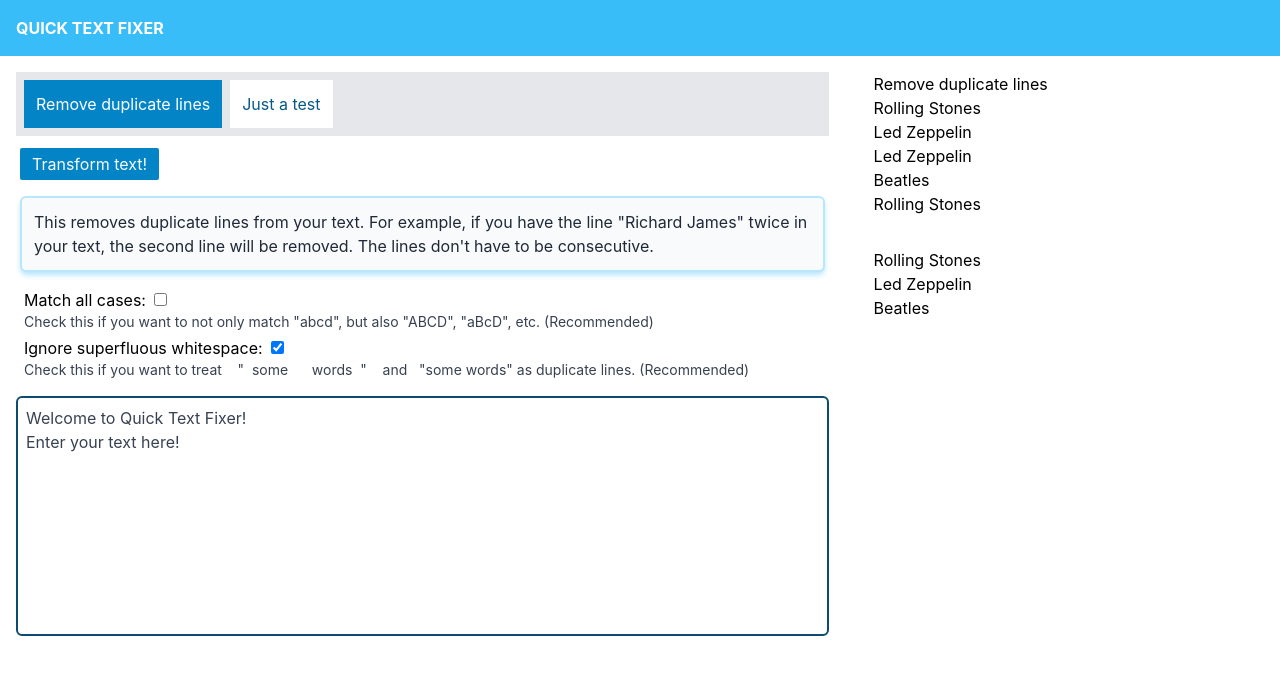
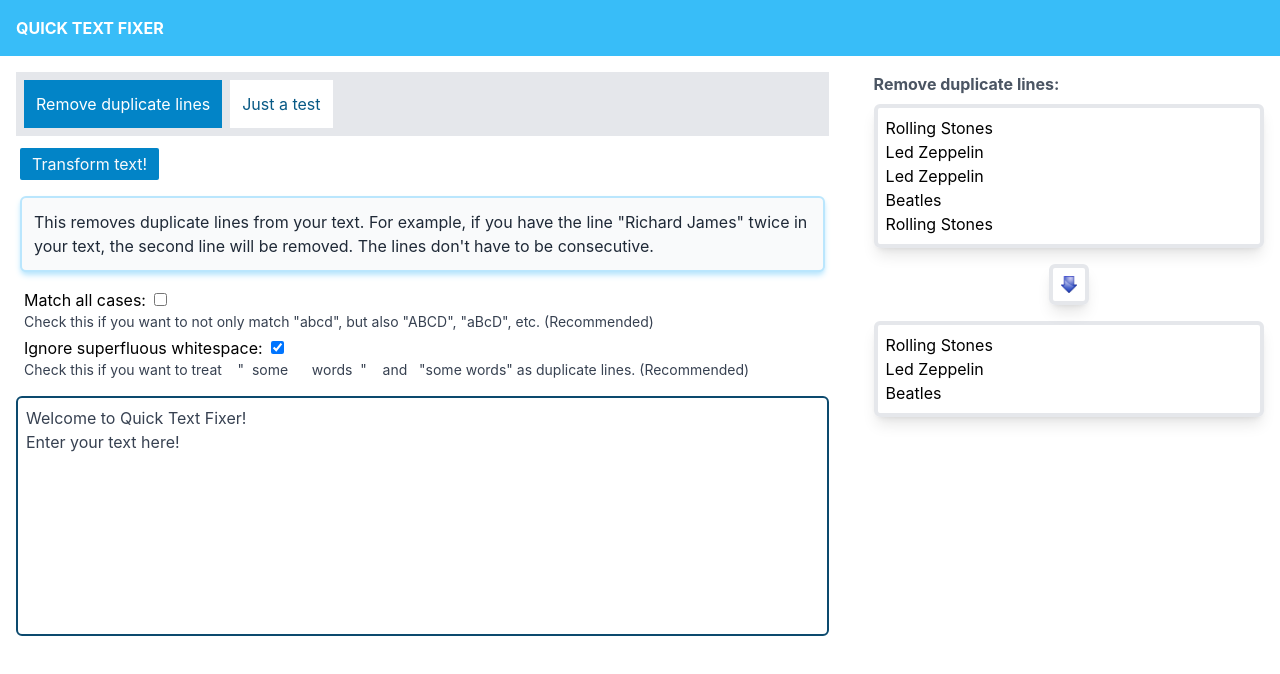
Before and after one commit to Daniel-Wittgenstein/qtf, a React (Create React App) app: page / in a window 1280 px wide. Shown: the top 674 px of the page. Built offline with nearby package versions, Linux system fonts and the light colour scheme.

Commit message:
sidebar look

```diff
--- a/src/components/SideBar.js
+++ b/src/components/SideBar.js
@@ -1,19 +1,25 @@
 
 import { useSelector } from 'react-redux'
 
+import arrow from '../assets/arrow.png'
 
 function SideBar(props) {
   const appState = useSelector(state => state.main)
 
+  const boxStyle = `shadow-lg border-4 p-2 rounded-md`
+
   return (
     <>
-    <div className="">
-      {appState.sideBar.title}
+    <div className="mb-2 font-bold text-gray-600">
+      {appState.sideBar.title}:
     </div>
-    <div className="display-linebreak mb-8">
+    <div className={"display-linebreak mb-4 " + boxStyle}>
        {appState.sideBar.text1}
     </div>
-    <div className="display-linebreak">
+    <div className="mb-4 flex justify-center">
+      <img className={"w-10 "+ boxStyle} src={arrow} alt="Arrow" />
+    </div>
+    <div className={"display-linebreak " + boxStyle}>
       {appState.sideBar.text2}
     </div>
     </>
```
Also changed, not shown: src/assets/arrow.png (added).
